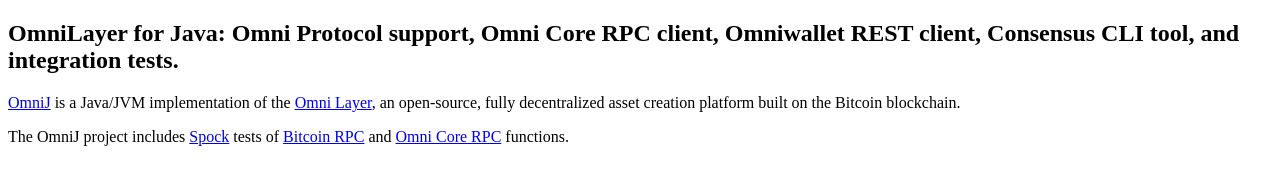
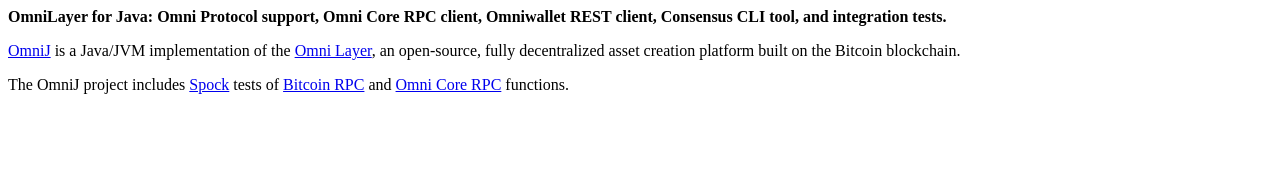
Before and after one commit to OmniLayer/OmniJ, a plain HTML site: page src/main/java/overview.html in a window 1280 px wide. Drawn offline with Linux system fonts and the light colour scheme.

Commit message:
More JavaDoc-related updates
* Fix overview.html build issue for JDK 14
* Add Github Pages publishing to the Gradle build (publishSite task)
* Update JavaDoc link and other links in README.adoc

```diff
--- a/src/main/java/overview.html
+++ b/src/main/java/overview.html
@@ -5,7 +5,7 @@
     <title>OmniJ: OmniLayer for Java/JVM</title>
 </head>
 <body>
-<h2>OmniLayer for Java: Omni Protocol support, Omni Core RPC client, Omniwallet REST client, Consensus CLI tool, and integration tests.</h2>
+<b>OmniLayer for Java: Omni Protocol support, Omni Core RPC client, Omniwallet REST client, Consensus CLI tool, and integration tests.</b>
 <p><a href="https://github.com/OmniLayer/OmniJ" target="_blank">OmniJ</a> is a Java/JVM implementation of the <a href="http://www.omnilayer.org" target="_blank">Omni Layer</a>, an open-source, fully decentralized asset creation platform built on the Bitcoin blockchain.</p>
 
 <p>The OmniJ project includes <a href="http://spockframework.org" target="_blank">Spock</a>
```
Also changed, not shown: 3 other files.
